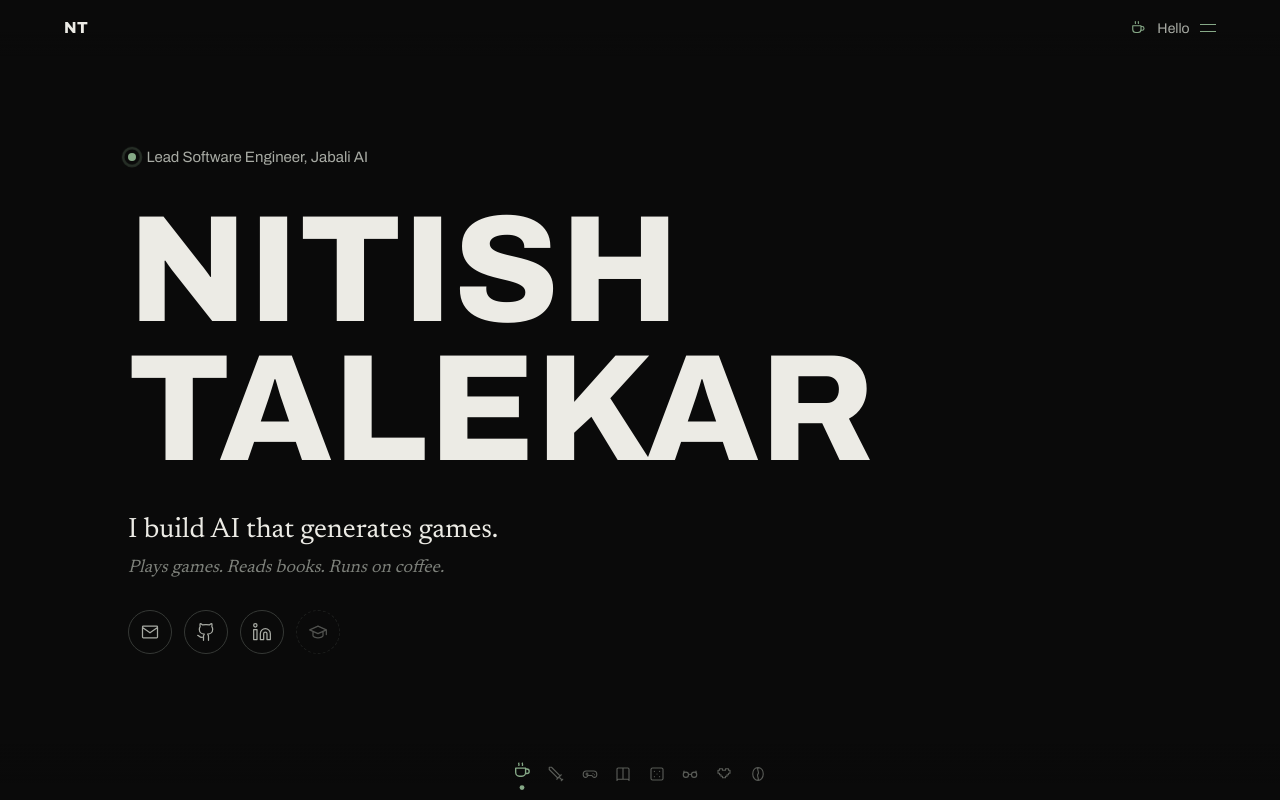
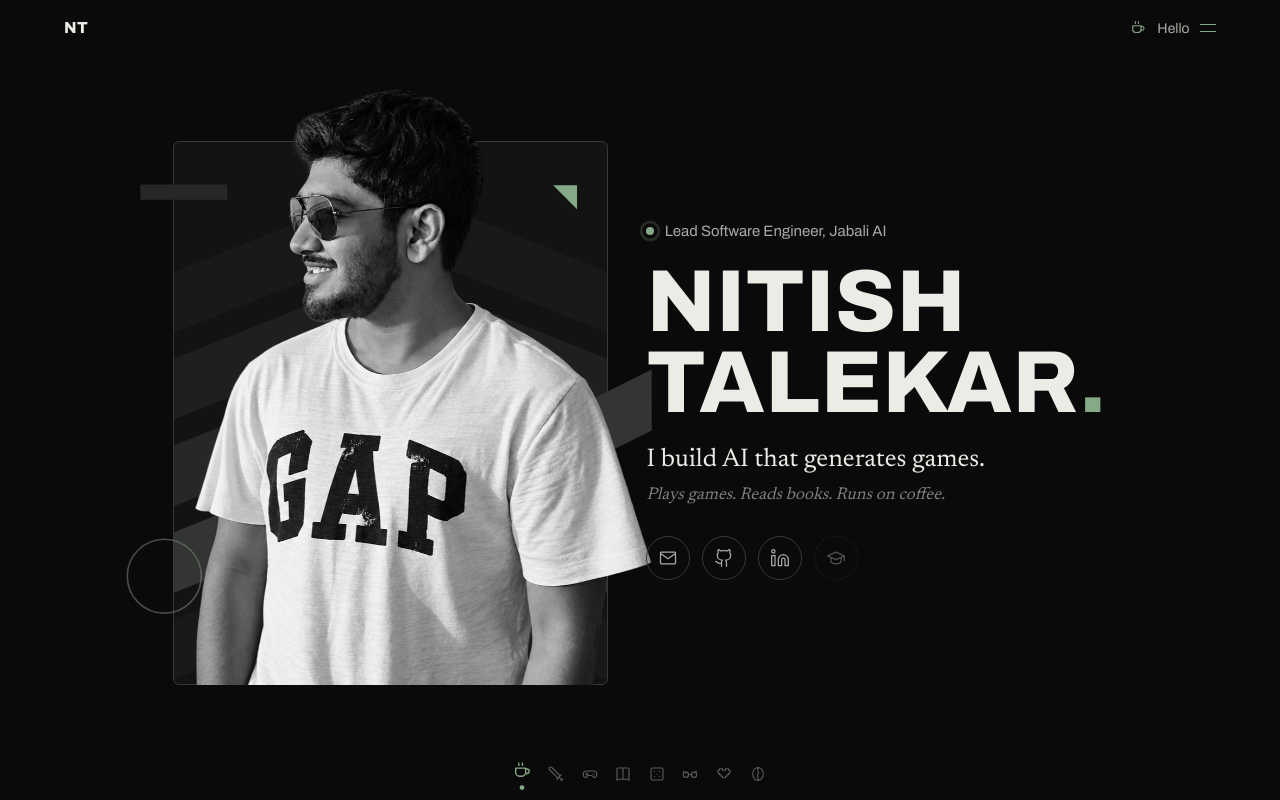
Before and after one commit to nitishtalekar/Website-Portfolio, a Next.js app: page / in a window 1280 px wide. Shown: the top 800 px of the page. Built offline with nearby package versions, Linux system fonts and the light colour scheme.

Commit message:
feat: profile added

```diff
--- a/components/Hero.module.css
+++ b/components/Hero.module.css
@@ -1,14 +1,16 @@
-.hero {
-  display: flex;
-  flex-direction: column;
-  align-items: flex-start;
+.sr {
+  position: absolute;
+  width: 1px;
+  height: 1px;
+  overflow: hidden;
+  clip-path: inset(50%);
+  white-space: nowrap;
 }
 
 .status {
   display: flex;
   align-items: center;
   gap: 0.65rem;
-  margin-bottom: clamp(1.25rem, 4vh, 2.5rem);
   font-size: 0.9375rem;
   color: var(--ink-2);
 }
@@ -43,12 +45,10 @@
   }
 }
 
-/* The name is a cup. It fills with green on arrival, drains, and refills whenever you point at or tap it. */
 .name {
   display: flex;
   flex-direction: column;
   width: fit-content;
-  font-size: clamp(2.75rem, min(14.5vw, 19vh), 10.5rem);
   font-weight: 800;
   font-stretch: 118%;
   line-height: 0.92;
@@ -57,62 +57,224 @@
   cursor: default;
 }
 
-.line {
-  display: block;
-  white-space: nowrap;
-  color: transparent;
-  background-image: linear-gradient(to top, var(--accent) 46%, var(--ink) 54%);
-  background-size: 100% 200%;
-  background-position: 0 0;
-  -webkit-background-clip: text;
-  background-clip: text;
-  transition: background-position 1.1s var(--ease);
+.lede {
+  font-family: var(--font-prose);
+  font-size: clamp(1.15rem, 1.2vw + 0.85rem, 1.6rem);
+  line-height: 1.3;
+  color: var(--ink);
+  max-width: 34ch;
 }
 
-.line:nth-child(2) {
-  transition-delay: 120ms;
-  animation-delay: 620ms;
+.aside {
+  margin-top: 0.35rem;
+  font-family: var(--font-prose);
+  font-style: italic;
+  font-size: 1.0625rem;
+  color: var(--ink-3);
 }
 
-@media (scripting: enabled) {
-  .line {
-    animation: pour 3.4s var(--ease) 500ms backwards;
+.poster {
+  --name-size: clamp(2.75rem, min(8.4vw, 11vh), 7.25rem);
+  display: grid;
+  grid-template-columns: auto auto;
+  justify-content: center;
+  align-items: center;
+  column-gap: clamp(1.75rem, 3vw, 3rem);
+}
+
+.posterText {
+  display: flex;
+  flex-direction: column;
+  align-items: flex-start;
+  gap: clamp(0.75rem, 2.5vh, 1.5rem);
+}
+
+.poster .name {
+  font-size: var(--name-size);
+}
+
+.poster .links {
+  margin-top: 0.5rem;
+}
+
+/* The portrait card: a flat geometric pattern, with the cutout standing in front and a few shapes jutting past the edge. */
+.posterFig {
+  position: relative;
+  justify-self: end;
+  height: clamp(16rem, min(68vh, 130vw), 42rem);
+  aspect-ratio: 4 / 5;
+  margin-top: 6%;
+  animation: rise 900ms var(--ease) 200ms backwards;
+}
+
+@keyframes rise {
+  from {
+    opacity: 0;
+    transform: translateY(1rem);
   }
 }
 
-.name:hover .line {
-  background-position: 0 100%;
+.card {
+  position: absolute;
+  inset: 0;
+  overflow: hidden;
+  background: var(--surface);
+  border: 1px solid var(--line-2);
+  border-radius: 6px;
+  transition: border-color var(--t-med) var(--ease);
 }
 
-@keyframes pour {
-  0% {
-    background-position: 0 0;
+.pattern {
+  position: absolute;
+  inset: 0;
+  width: 100%;
+  height: 100%;
+  transition: transform var(--t-slow) var(--ease);
+}
+
+.jut {
+  overflow: visible;
+}
+
+.g1 {
+  fill: #181a18;
+}
+.g2 {
+  fill: #1d201d;
+}
+.g3 {
+  fill: #252825;
+}
+.g4 {
+  fill: #323532;
+}
+.accent {
+  fill: var(--accent);
+}
+.ringMono {
+  fill: none;
+  stroke: var(--ink-3);
+  stroke-width: 1.5;
+  opacity: 0.55;
+}
+
+/* The cutout is cropped flat at the card's foot but is free to rise above its top edge. */
+.cutout {
+  position: absolute;
+  inset: 0;
+  clip-path: inset(-30% -35% 0 -35%);
+  pointer-events: none;
+}
+
+.person {
+  position: absolute;
+  bottom: 0;
+  left: 50%;
+  width: 140%;
+  height: auto;
+  max-width: none;
+  transform: translateX(-50%);
+  transition: transform var(--t-slow) var(--ease);
+}
+
+@media (hover: hover) {
+  .posterFig:hover .card {
+    border-color: var(--accent);
   }
-  38%,
-  58% {
-    background-position: 0 100%;
+
+  .posterFig:hover .jut {
+    transform: translate(0.4rem, -0.4rem);
   }
-  100% {
-    background-position: 0 0;
+
+  .posterFig:hover .person {
+    transform: translateX(-50%) scale(1.02);
   }
 }
 
-.lede {
-  margin-top: clamp(1.25rem, 4vh, 2.5rem);
-  font-family: var(--font-prose);
-  font-size: clamp(1.25rem, 1.4vw + 0.9rem, 1.75rem);
-  line-height: 1.3;
-  color: var(--ink);
+/* The name types itself out. Letters are laid out from the start (hidden), so nothing shifts as they appear. */
+.word {
+  display: block;
+  white-space: nowrap;
 }
 
-.aside {
-  margin-top: 0.4rem;
-  font-family: var(--font-prose);
-  font-style: italic;
-  font-size: 1.125rem;
-  color: var(--ink-3);
+.ch,
+.stop {
+  visibility: hidden;
 }
 
-.links {
-  margin-top: 1.75rem;
+.ch[data-on],
+.stop[data-on] {
+  visibility: visible;
 }
+
+.stop {
+  color: var(--accent);
+}
+
+/* The cursor takes no width; it is a green block drawn just after the last typed letter. */
+.cursor {
+  position: relative;
+  display: inline-block;
+  width: 0;
+  height: 0.8em;
+}
+
+.cursor::after {
+  content: "";
+  position: absolute;
+  left: 0.05em;
+  bottom: 0;
+  width: 0.07em;
+  height: 0.8em;
+  background: var(--accent);
+  animation: blink 1.6s steps(1) infinite;
+}
+
+@keyframes blink {
+  50% {
+    opacity: 0;
+  }
+}
+
+/* No script, or a preference for less motion: show the finished name straight away. */
+@media (scripting: none) {
+  .ch,
+  .stop {
+    visibility: visible;
+  }
+}
+
+@media (prefers-reduced-motion: reduce) {
+  .cursor {
+    display: none;
+  }
+}
+
+@media (max-width: 760px) {
+  .poster {
+    grid-template-columns: minmax(0, 1fr);
+    row-gap: 2rem;
+    justify-items: center;
+    text-align: center;
+  }
+
+  .posterText {
+    align-items: center;
+  }
+
+  .poster .status {
+    justify-content: center;
+  }
+
+  .poster .links {
+    display: flex;
+    justify-content: center;
+  }
+
+  .posterFig {
+    justify-self: center;
+    order: -1;
+    height: clamp(14rem, 34vh, 20rem);
+    margin-top: 1.5rem;
+  }
+}
--- a/components/Hero.tsx
+++ b/components/Hero.tsx
@@ -1,25 +1,39 @@
+import SocialLinks from "./SocialLinks";
+import PortraitCard from "./PortraitCard";
 import Section from "./Section";
-import SocialLinks from "./SocialLinks";
+import TypedName from "./TypedName";
 import { resume } from "@/content/resume";
 import styles from "./Hero.module.css";
 
+/** Portrait on the left in a floating hairline frame, text on the right; the name types itself out. */
 export default function Hero() {
   const p = resume.profile;
   return (
-    <Section id="intro">
-      <div className={styles.hero}>
+    <Section id="intro" wide>
+      <div className={styles.poster}>
+        <PortraitCard name={`${p.firstName} ${p.lastName}`} />
+        <div className={styles.posterText}>
           <p className={styles.status}>
             <span className={styles.dot} aria-hidden="true" />
             {p.role}, {p.org}
           </p>
           <h1 id="intro-title" className={styles.name}>
-          <span className={styles.line}>{p.firstName}</span>
-          <span className={styles.line}>{p.lastName}</span>
+            <span className={styles.sr}>
+              {p.firstName} {p.lastName}
+            </span>
+            <TypedName words={[p.firstName, p.lastName]} />
           </h1>
+          <div>
             <p className={styles.lede}>{p.tagline}</p>
             <p className={styles.aside}>{p.aside}</p>
+          </div>
           <div className={styles.links}>
-          <SocialLinks links={p.links} email={p.email} scholar={resume.research.scholar} />
+            <SocialLinks
+              links={p.links}
+              email={p.email}
+              scholar={resume.research.scholar}
+            />
+          </div>
         </div>
       </div>
     </Section>
--- /dev/null
+++ b/components/HeroPattern.tsx
@@ -0,0 +1,48 @@
+import styles from "./Hero.module.css";
+
+/**
+ * Flat chevron backdrop for the portrait card, drawn on a 400 x 500 grid.
+ * `PatternInside` is clipped to the card. `PatternJut` is not: its shapes cross
+ * the card edge, so a few pieces stick out. Gray steps do the work; the accent is a single hint.
+ */
+
+const TONES = [styles.g1, styles.g2, styles.g3, styles.g4];
+
+/** A V-shaped band: runs from the left edge up to a peak at px and back down to the right edge. */
+function band(y: number, px: number, rise: number, thick: number) {
+  return `0,${y} ${px},${y - rise} 400,${y} 400,${y + thick} ${px},${y - rise + thick} 0,${y + thick}`;
+}
+
+export function PatternInside() {
+  return (
+    <svg
+      className={styles.pattern}
+      viewBox="0 0 400 500"
+      preserveAspectRatio="xMidYMid slice"
+      aria-hidden="true"
+    >
+      {Array.from({ length: 7 }, (_, i) => (
+        <polygon
+          key={i}
+          className={TONES[i % 4]}
+          points={band(120 + i * 80, 200, 80, 56)}
+        />
+      ))}
+      <polygon className={styles.accent} points="350,40 372,40 372,62" />
+    </svg>
+  );
+}
+
+export function PatternJut() {
+  return (
+    <svg
+      className={`${styles.pattern} ${styles.jut}`}
+      viewBox="0 0 400 500"
+      aria-hidden="true"
+    >
+      <polygon className={styles.g4} points="380,240 440,210 440,266 380,296" />
+      <circle className={styles.ringMono} cx="-8" cy="400" r="34" />
+      <rect className={styles.g3} x="-30" y="40" width="80" height="14" />
+    </svg>
+  );
+}
--- /dev/null
+++ b/components/PortraitCard.tsx
@@ -0,0 +1,26 @@
+import Image from "next/image";
+import { PatternInside, PatternJut } from "./HeroPattern";
+import styles from "./Hero.module.css";
+
+/** The portrait card: a chevron pattern, with the cutout standing in front and a few shapes jutting past the edge. */
+export default function PortraitCard({ name }: { name: string }) {
+  return (
+    <figure className={styles.posterFig}>
+      <div className={styles.card}>
+        <PatternInside />
+      </div>
+      <PatternJut />
+      <div className={styles.cutout}>
+        <Image
+          src="/nitish-profile-nobg.png"
+          alt={`Portrait of ${name}, smiling and looking off to the side`}
+          width={1123}
+          height={1123}
+          sizes="(max-width: 720px) 70vw, 560px"
+          preload
+          className={styles.person}
+        />
+      </div>
+    </figure>
+  );
+}
--- a/components/Section.tsx
+++ b/components/Section.tsx
@@ -3,6 +3,8 @@ import styles from "./Section.module.css";
 interface Props {
   id: string;
   children: React.ReactNode;
+  /** Let the chapter use more than the 64rem text column. */
+  wide?: boolean;
 }
 
 /**
@@ -10,10 +12,10 @@ interface Props {
  * inside it; if content outgrows the viewport (small screens, long lists) the
  * section simply grows and native snap lets you scroll freely inside it.
  */
-export default function Section({ id, children }: Props) {
+export default function Section({ id, children, wide }: Props) {
   return (
     <section id={id} data-chapter aria-labelledby={`${id}-title`} className={styles.section}>
-      <div className={styles.inner}>{children}</div>
+      <div className={styles.inner} style={wide ? { maxWidth: "80rem" } : undefined}>{children}</div>
     </section>
   );
 }
--- /dev/null
+++ b/components/TypedName.tsx
@@ -0,0 +1,68 @@
+"use client";
+
+import { useEffect, useState } from "react";
+import styles from "./Hero.module.css";
+
+const START_DELAY = 800;
+const PER_LETTER = 160;
+
+/**
+ * Types the name out letter by letter. The cursor sits after the last typed
+ * letter, takes up no width so nothing shifts, and becomes a full stop when
+ * the last letter lands. The real name is read from the sr-only text in the h1.
+ */
+export default function TypedName({ words }: { words: string[] }) {
+  const letters = words.map((w) => [...w]);
+  const total = letters.reduce((sum, w) => sum + w.length, 0);
+  const [typed, setTyped] = useState(0);
+
+  useEffect(() => {
+    if (window.matchMedia("(prefers-reduced-motion: reduce)").matches) {
+      setTyped(total);
+      return;
+    }
+    let id: number;
+    const start = window.setTimeout(() => {
+      id = window.setInterval(() => {
+        setTyped((n) => {
+          if (n + 1 >= total) window.clearInterval(id);
+          return n + 1;
+        });
+      }, PER_LETTER);
+    }, START_DELAY);
+    return () => {
+      window.clearTimeout(start);
+      window.clearInterval(id);
+    };
+  }, [total]);
+
+  const done = typed >= total;
+  const cursor = <span className={styles.cursor} />;
+  let index = 0;
+
+  return (
+    <>
+      {letters.map((word, w) => (
+        <span key={w} className={styles.word} aria-hidden="true">
+          {w === 0 && typed === 0 && cursor}
+          {word.map((ch, i) => {
+            const at = index++;
+            return (
+              <span key={i}>
+                <span className={styles.ch} data-on={at < typed || undefined}>
+                  {ch}
+                </span>
+                {!done && at === typed - 1 && cursor}
+              </span>
+            );
+          })}
+          {w === letters.length - 1 && (
+            <span className={styles.stop} data-on={done || undefined}>
+              .
+            </span>
+          )}
+        </span>
+      ))}
+    </>
+  );
+}
```
Also changed, not shown: public/nitish-profile-nobg.png (added). Lines whose indentation alone changed are shown as unchanged.
